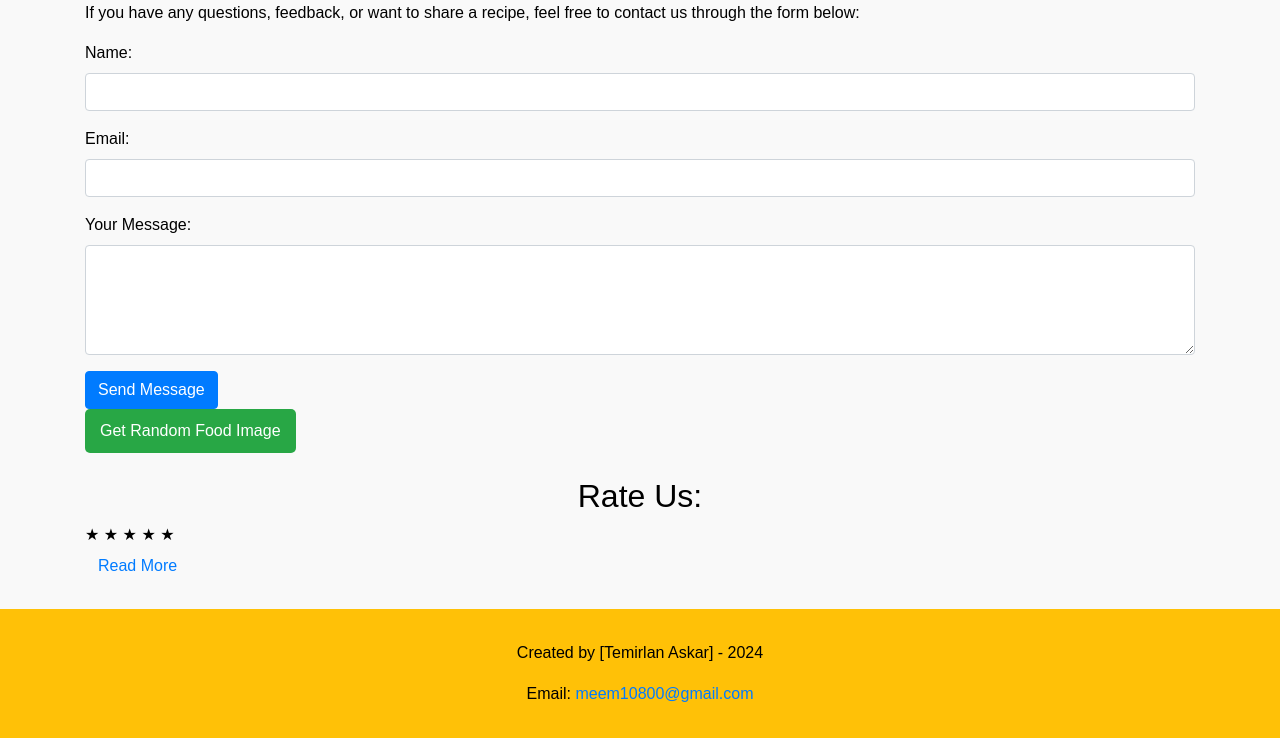
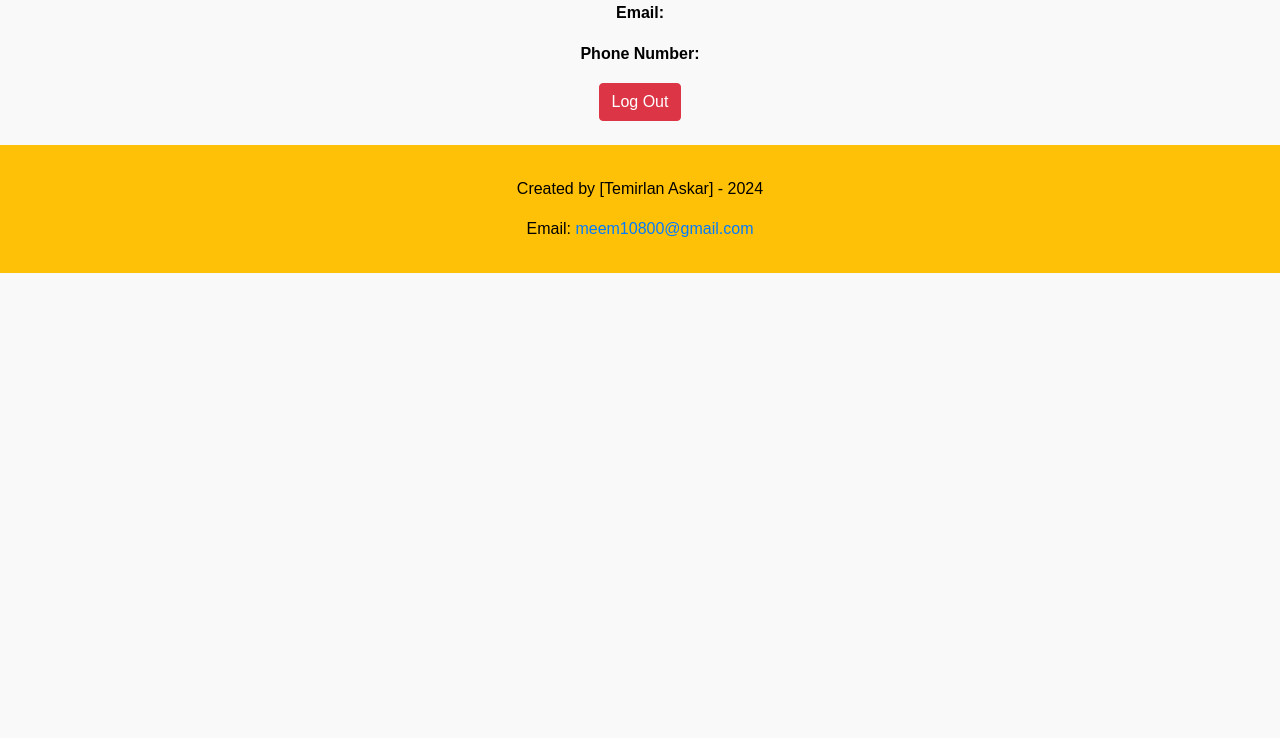
Before and after one commit to TLAN145/webpt, a plain HTML site: page contact.html in a window 1280 px wide. Shown: the part 275-1013 px from the top of the page. After the commit the page ends 800 px from the top, so only its background shows below. Drawn offline with nearby package versions, Linux system fonts and the light colour scheme.

Commit message:
contact.html

```diff
--- a/contact.html
+++ b/contact.html
@@ -25,44 +25,16 @@
     </header>
 
 
-    <main class="container my-4">
-        <section id="contact">
-            <h2 class="section-title">Get in Touch</h2>
-            <p class="paragraph-text">If you have any questions, feedback, or want to share a recipe, feel free to contact us through the form below:</p>
-            <form id="contact-form" class="form">
-                <div class="form-group">
-                    <label for="name">Name:</label>
-                    <input type="text" id="name" name="name" class="form-control" required>
-                </div>
-                <div class="form-group">
-                    <label for="email">Email:</label>
-                    <input type="email" id="email" name="email" class="form-control" required>
-                </div>
-                <div class="form-group">
-                    <label for="message">Your Message:</label>
-                    <textarea id="message" name="message" rows="4" class="form-control" required></textarea>
-                </div>
-                <button type="submit" class="btn btn-primary">Send Message</button>
-            </form>
-            <button id="getFoodImageBtn">Get Random Food Image</button>
-            <div id="foodImageContainer">
-                <img id="foodImage" src="" alt="Random Food" style="display: none;">
+        <main class="container my-4">
+            <div id="user-info" class="text-center">
+                <h2>Welcome, <span id="username"></span>!</h2>
+                <p><strong>Email:</strong> <span id="email"></span></p>
+                <p><strong>Phone Number:</strong> <span id="phone"></span></p>
             </div>
-            <h2 class="mt-4">Rate Us:</h2>
-            <div id="rating-stars">
-                <span class="star" data-value="1">★</span>
-                <span class="star" data-value="2">★</span>
-                <span class="star" data-value="3">★</span>
-                <span class="star" data-value="4">★</span>
-                <span class="star" data-value="5">★</span>
+            <div class="text-center mt-3">
+                <button id="logout-btn" class="btn btn-danger">Log Out</button>
             </div>
-            <div id="more-content" style="display: none;">
-                <p>Thank you for your interest! We value your feedback and suggestions. Have a great day!</p>
-            </div>
-            <button id="read-more-btn" class="btn btn-link">Read More</button>
-        </section>
-    </main>
-
+        </main>
 
     <footer id="footer-container" class="bg-warning text-center py-3">
         <p>Created by [Temirlan Askar] - 2024</p>
```
